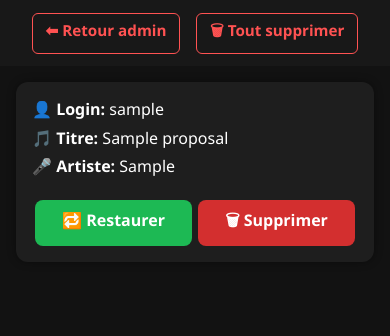
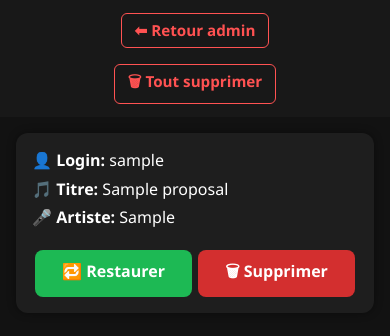
Before and after one commit to editionsnathan/spotify-playlist-dnc3, a Flask app: template templates/refused.html in a window 390 px wide. Shown: the part 65-401 px from the top of the page. Run offline with Flask 3, Linux system fonts and the light colour scheme; the template is opened without the code that fills it: values that come from a table or form of the project are taken from there, others are empty; tables that the repository leaves empty hold one stand-in row (values such as "Sample post").

Commit message:
Update refused.html

```diff
--- a/templates/refused.html
+++ b/templates/refused.html
@@ -12,6 +12,7 @@
       margin: 0;
       padding: 0;
     }
+
     header {
       background-color: #ff5252;
       padding: 1rem;
@@ -20,6 +21,7 @@
       font-weight: bold;
       color: #fff;
     }
+
     .top-links {
       display: flex;
       justify-content: center;
@@ -28,6 +30,7 @@
       padding: 0.8rem;
       flex-wrap: wrap;
     }
+
     .top-links a {
       color: #ff5252;
       text-decoration: none;
@@ -37,6 +40,7 @@
       padding: 0.4rem 0.8rem;
       border-radius: 6px;
     }
+
     .container {
       display: flex;
       flex-wrap: wrap;
@@ -44,35 +48,43 @@
       padding: 1rem;
       justify-content: center;
     }
+
     .card {
       background-color: #1e1e1e;
       border-radius: 12px;
       padding: 1rem;
       width: 280px;
       box-shadow: 0 0 8px rgba(0,0,0,0.4);
+      position: relative;
     }
+
     .info {
       display: flex;
       gap: 1rem;
       align-items: center;
     }
+
     .info img {
       width: 80px;
       height: 80px;
       border-radius: 8px;
       object-fit: cover;
     }
+
     .details {
       flex: 1;
     }
+
     .details div {
       margin-bottom: 0.4rem;
     }
+
     .actions {
       display: flex;
       justify-content: space-between;
       margin-top: 1rem;
     }
+
     .actions a {
       flex: 1;
       text-align: center;
@@ -83,17 +95,21 @@
       font-weight: bold;
       margin: 0 0.2rem;
     }
+
     .restore {
       background-color: #1DB954;
     }
+
     .delete {
       background-color: #d32f2f;
     }
+
     .explicit {
       color: #ff5252;
       font-weight: bold;
       margin-top: 0.5rem;
     }
+
     .player-btn {
       margin-top: 0.5rem;
       background: #333;
@@ -104,14 +120,21 @@
       font-size: 0.9rem;
       cursor: pointer;
     }
+
     iframe {
       margin-top: 0.5rem;
       border-radius: 12px;
       display: none;
     }
+
     @media (max-width: 600px) {
       .card {
         width: 100%;
+      }
+
+      .top-links {
+        flex-direction: column;
+        align-items: center;
       }
     }
   </style>
@@ -145,8 +168,8 @@
           {% if r.explicit %}
           <div class="explicit">⚠️ Explicite</div>
           {% endif %}
-          {% if r.preview_url %}
-          <button class="player-btn" onclick="togglePlayer({{ r.id }})">▶️ Écouter</button>
+          {% if r.track_id %}
+          <button class="player-btn" onclick="togglePlayer({{ r.id }})">▶️ Aperçu</button>
           <iframe id="player-{{ r.id }}" src="https://open.spotify.com/embed/track/{{ r.track_id }}" width="100%" height="80" frameborder="0" allowtransparency="true" allow="encrypted-media"></iframe>
           {% endif %}
         </div>
```
